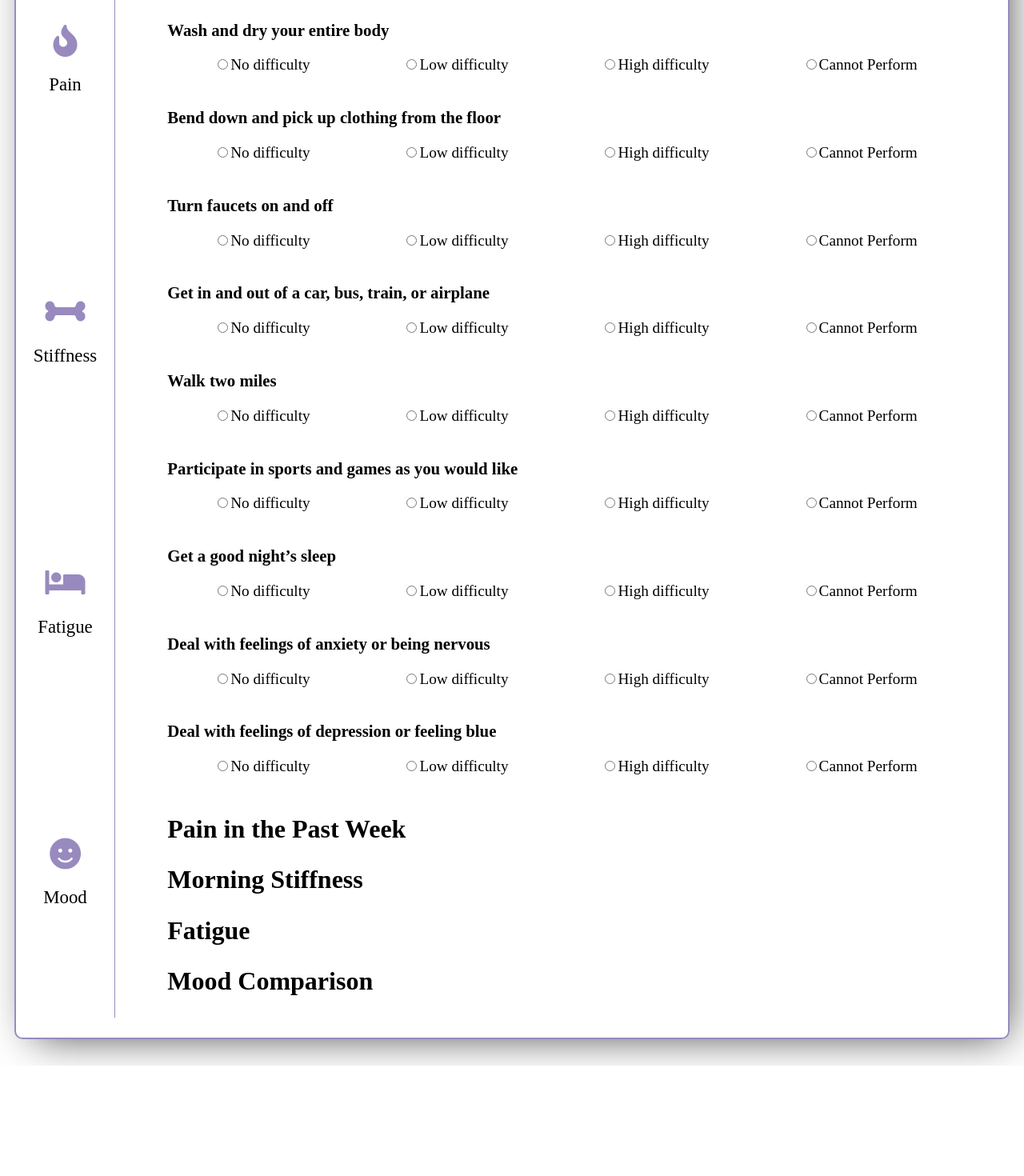
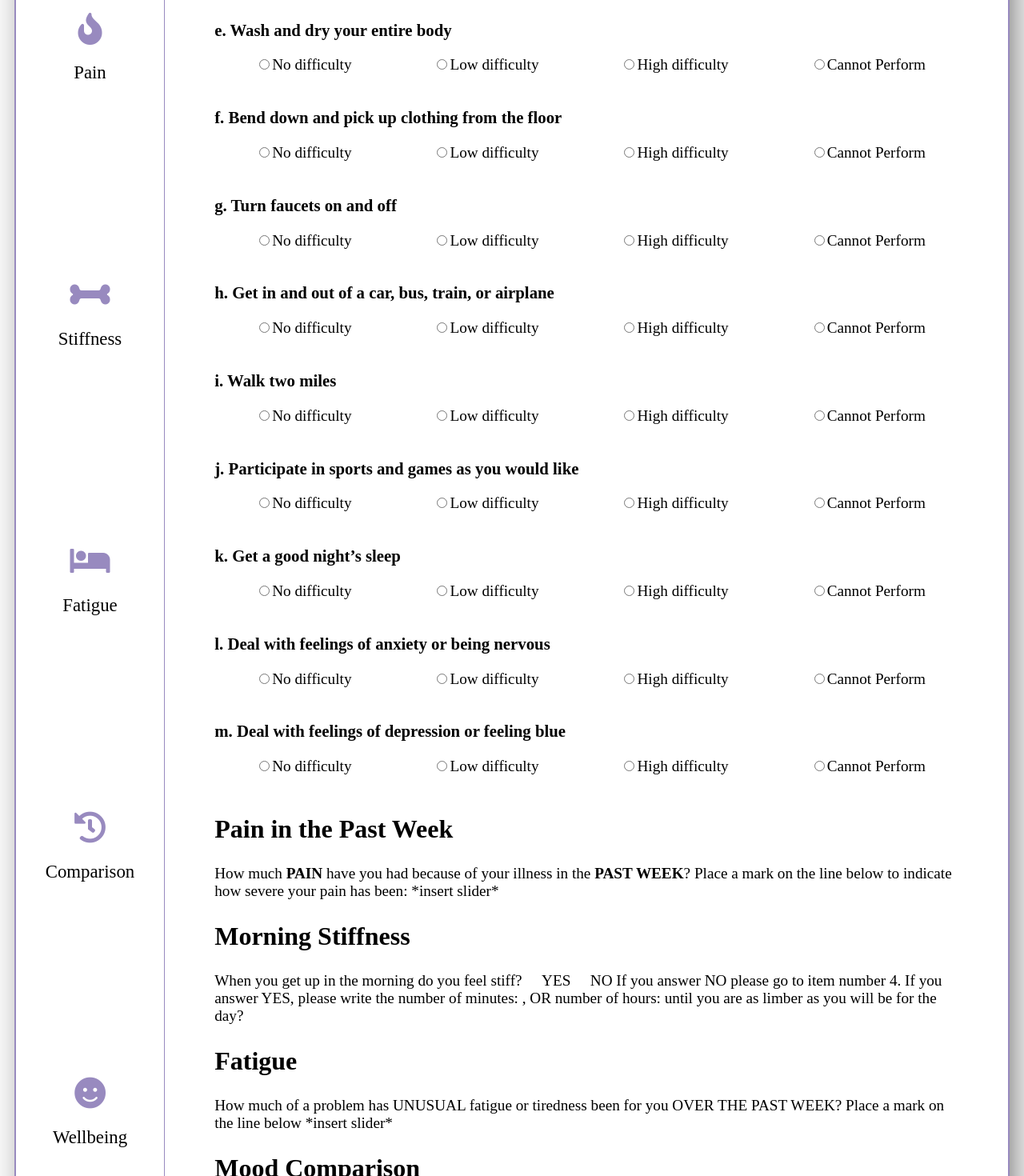
Before and after one commit to adamsimonini/medical-survey, a Vue app: page /Comparison in a window 1280 px wide. Shown: the part 820-2290 px from the top of the page at 80% size. Before the commit the page ends 2152 px from the top, so only its background shows below. Built offline with nearby package versions, Linux system fonts and the light colour scheme.

Commit message:
Rough Copy of all Questions Inserted

```diff
--- a/src/components/Capabilities.vue
+++ b/src/components/Capabilities.vue
@@ -2,7 +2,7 @@
     <div id="capabilities" class="contentBox" slot="content">
         <p>
             <b>AT THIS VERY MOMENT</b>, with what degree of difficulty can you do the following:
-            <CapabilityQuestion v-for="(question, i) in questions" v-bind:questions="questions[i]"/>
+            <CapabilityQuestion v-for="(question, i) in questions" v-bind:questions="questions[i].name" v-bind:index="questions[i].index"/>
         </p>
     </div>
 </template>
@@ -20,19 +20,19 @@ export default {
     data: function() {
          return {
              questions: [
-                    "Dress yourself, including tying shoelaces and doing buttons",
-                    "Get in and out of bed",
-                    "Lift a full cup or glass to your mouth",
-                    "Walk outdoors on flat ground",
-                    "Wash and dry your entire body",
-                    "Bend down and pick up clothing from the floor",
-                    "Turn faucets on and off",
-                    "Get in and out of a car, bus, train, or airplane",
-                    "Walk two miles",
-                    "Participate in sports and games as you would like",
-                    "Get a good night’s sleep",
-                    "Deal with feelings of anxiety or being nervous",
-                    "Deal with feelings of depression or feeling blue",
+                    {name: "Dress yourself, including tying shoelaces and doing buttons", index: "a"},
+                    {name: "Get in and out of bed", index: "b"},
+                    {name: "Lift a full cup or glass to your mouth", index: "c"},
+                    {name: "Walk outdoors on flat ground", index: "d"},
+                    {name: "Wash and dry your entire body", index: "e"},
+                    {name: "Bend down and pick up clothing from the floor", index: "f"},
+                    {name: "Turn faucets on and off", index: "g"},
+                    {name: "Get in and out of a car, bus, train, or airplane", index: "h"},
+                    {name: "Walk two miles", index: "i"},
+                    {name: "Participate in sports and games as you would like", index: "j"},
+                    {name: "Get a good night’s sleep", index: "k"},
+                    {name: "Deal with feelings of anxiety or being nervous", index: "l"},
+                    {name: "Deal with feelings of depression or feeling blue", index: "m"},
              ]
          }
     },
--- a/src/components/CapabilityQuestion.vue
+++ b/src/components/CapabilityQuestion.vue
@@ -1,23 +1,23 @@
 <template>
     <div id="" class="capability-question">
-        <h3>{{questions}}</h3>
+        <h3><span>{{index}}. </span>{{questions}}</h3>
         <div class="answersBox">
-            <div class="radioButton">
-                <input type="radio" value="Not difficult" v-model="difficulty">
-                <label for="Not difficult">No difficulty</label>
-            </div>
-            <div class="radioButton">
-                <input type="radio" value="A little difficult" v-model="difficulty">
-                <label for="A little difficult">Low difficulty</label>
-            </div>
-            <div class="radioButton">
-                <input type="radio" value="Very difficult" v-model="difficulty">
-                <label for="Very difficult">High difficulty</label>
-            </div>
-            <div class="radioButton">
-                <input type="radio" value="Cannot Perform" v-model="difficulty">
-                <label for="Cannot Perform">Cannot Perform</label>
-            </div>
+            <label class="radioLabel" for="Not difficult">
+                <input type="radio" value="0" v-model="difficulty" />No difficulty
+                <!-- <span class="customRadio"></span> -->
+            </label>
+            <label class="radioLabel" for="A little difficult">
+                <input type="radio" value="1" v-model="difficulty" />Low difficulty
+                <!-- <span class="customRadio"></span> -->
+            </label>
+            <label class="radioLabel" for="Very difficult">
+                <input type="radio" value="2" v-model="difficulty" />High difficulty
+                <!-- <span class="customRadio"></span> -->
+            </label>
+            <label class="radioLabel" for="Cannot Perform">
+                <input type="radio" value="3" v-model="difficulty" />Cannot Perform
+                <!-- <span class="customRadio"></span> -->
+            </label>
         </div>
         <br />
             <!-- <span>Picked: {{ difficulty }}</span> -->
@@ -28,13 +28,14 @@
 
 export default {
     name: 'CapabilityQuestion',
-    props: ['questions'],
+    props: ['questions', 'index'],
     data: function() {
          return {
             difficulty: '',
          }
     },
 }
+
 </script>
 
 <style scoped>
@@ -43,8 +44,13 @@ export default {
     align-items: center;
     justify-content: space-around;
 }
-.radioButton{
-    text-align: left;
+.radioLabel{
+    display:block;
+    cursor:pointer;
+}
+
+input:checked {
+    border-bottom: 1px solid purple;
 }
 h3{
     font-size: 1.3rem;
--- /dev/null
+++ b/src/components/Fatigue.vue
@@ -0,0 +1,29 @@
+<template>
+    <div id="fatigue" class="contentBox" slot="content">
+        <p>
+            How much of a problem has UNUSUAL fatigue or tiredness been for you OVER THE PAST
+            WEEK? Place a mark on the line below
+            *insert slider*
+        </p>
+    </div>
+</template>
+
+<script>
+
+// import CapabilityQuestion from './CapabilityQuestion.vue';
+
+export default {
+    name: 'Fatigue',
+    props: [''],
+    components: {
+
+    },
+    data: function() {
+         return {
+         }
+    },
+}
+</script>
+
+<style scoped>
+</style>
--- a/src/components/Main.vue
+++ b/src/components/Main.vue
@@ -16,12 +16,16 @@
 
       </SurveyQuestion> -->
       <SurveyQuestion class="" title="Pain in the Past Week">
+        <Pain slot="content"/>
       </SurveyQuestion>
       <SurveyQuestion class="" title="Morning Stiffness">
+        <Stiffness slot='content' />
       </SurveyQuestion>
       <SurveyQuestion class="" title="Fatigue">
+        <Fatigue slot="content"/>
       </SurveyQuestion>
       <SurveyQuestion class="" title="Mood Comparison">
+        <Mood slot="content"/>
       </SurveyQuestion>
       <!-- <img alt="Vue logo" src="./assets/logo.png"> -->
     </div>
@@ -33,6 +37,10 @@ import SideMenu from './SideMenu.vue';
 import SurveyQuestion from './SurveyQuestion.vue';
 import Home from './Home.vue';
 import Capabilities from './Capabilities.vue';
+import Pain from './Pain.vue';
+import Fatigue from './Fatigue.vue';
+import Mood from './Mood.vue';
+import Stiffness from './Stiffness.vue';
 
 export default {
   name: 'Main',
@@ -41,6 +49,10 @@ export default {
     SurveyQuestion,
     Home,
     Capabilities,
+    Pain,
+    Fatigue,
+    Mood,
+    Stiffness,
   },
   data: function(){
     return {
@@ -52,7 +64,7 @@ export default {
 <style scoped>
 #main{
   display: grid;
-  grid-template-columns: 10% 1fr;
+  grid-template-columns: 15% 1fr;
   grid-template-rows: auto;
   grid-gap: 10px;
   border: 2px solid var(--primaryColor);
--- /dev/null
+++ b/src/components/Mood.vue
@@ -0,0 +1,29 @@
+<template>
+    <div id="mood" class="contentBox" slot="content">
+        <p>
+            Considering all the ways in which illness and health conditions may affect you at this time,
+            please make a mark on the line below to show how you are doing:
+            *insert slider*
+        </p>
+    </div>
+</template>
+
+<script>
+
+// import CapabilityQuestion from './CapabilityQuestion.vue';
+
+export default {
+    name: 'Mood',
+    props: [''],
+    components: {
+
+    },
+    data: function() {
+         return {
+         }
+    },
+}
+</script>
+
+<style scoped>
+</style>
--- /dev/null
+++ b/src/components/Pain.vue
@@ -0,0 +1,29 @@
+<template>
+    <div id="pain" class="contentBox" slot="content">
+        <p>
+            How much <b>PAIN</b> have you had because of your illness in the <b>PAST WEEK</b>? Place a mark
+            on the line below to indicate how severe your pain has been:
+            *insert slider*
+        </p>
+    </div>
+</template>
+
+<script>
+
+// import CapabilityQuestion from './CapabilityQuestion.vue';
+
+export default {
+    name: 'Pain',
+    props: [''],
+    components: {
+
+    },
+    data: function() {
+         return {
+         }
+    },
+}
+</script>
+
+<style scoped>
+</style>
--- a/src/components/SideMenu.vue
+++ b/src/components/SideMenu.vue
@@ -27,7 +27,8 @@ export default {
                         {icon: 'fire', title: 'Pain'},
                         {icon: 'bone', title: 'Stiffness'},
                         {icon: 'bed', title: 'Fatigue'},
-                        {icon: 'smile', title: 'Mood'},
+                        {icon: 'history', title: 'Comparison'},
+                        {icon: 'smile', title: 'Wellbeing'},
                     ],
             }
     },
--- /dev/null
+++ b/src/components/Stiffness.vue
@@ -0,0 +1,30 @@
+<template>
+    <div id="stiffness" class="contentBox" slot="content">
+        <p>
+            When you get up in the morning do you feel stiff?  YES  NO
+            If you answer NO please go to item number 4.
+            If you answer YES, please write the number of minutes: , OR number of hours:
+            until you are as limber as you will be for the day?
+        </p>
+    </div>
+</template>
+
+<script>
+
+// import CapabilityQuestion from './CapabilityQuestion.vue';
+
+export default {
+    name: 'Stiffness',
+    props: [''],
+    components: {
+
+    },
+    data: function() {
+         return {
+         }
+    },
+}
+</script>
+
+<style scoped>
+</style>
--- a/src/css/styles.css
+++ b/src/css/styles.css
@@ -19,7 +19,7 @@ h4 { font-size: 1.2em; }
 
 #app{
     display: grid;
-    grid-template-columns: 1fr 6fr 1fr;
+    grid-template-columns: 1fr 10fr 1fr;
     grid-template-rows: auto;
     grid-gap: 10px;
     min-height: 100vh;
```
Also changed, not shown: src/components/TwoWayBinding.vue (deleted, +0 -40 lines).
